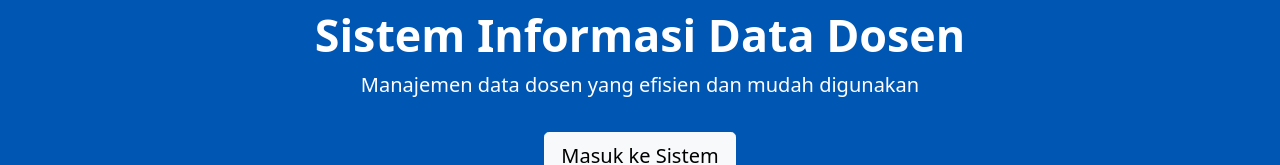
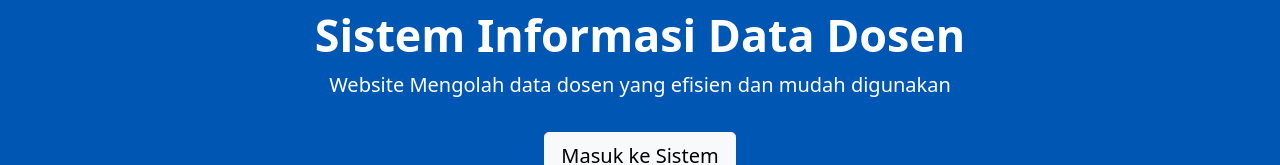
Before and after one commit to reigann/CRUD-PWL, a website: page public/index.html in a window 1280 px wide. Shown: the part 150-315 px from the top of the page. Drawn offline with nearby package versions, Linux system fonts and the light colour scheme.

Commit message:
mengedit tampilan

```diff
--- a/public/index.html
+++ b/public/index.html
@@ -83,7 +83,7 @@
     <section class="hero-section">
         <div class="container">
             <h1>Sistem Informasi Data Dosen</h1>
-            <p class="lead">Manajemen data dosen yang efisien dan mudah digunakan</p>
+            <p class="lead">Website Mengolah data dosen yang efisien dan mudah digunakan</p>
             <a href="/login.html" class="btn btn-light btn-lg mt-3">Masuk ke Sistem</a>
         </div>
     </section>
```
Also changed, not shown: app.js (indentation only).
